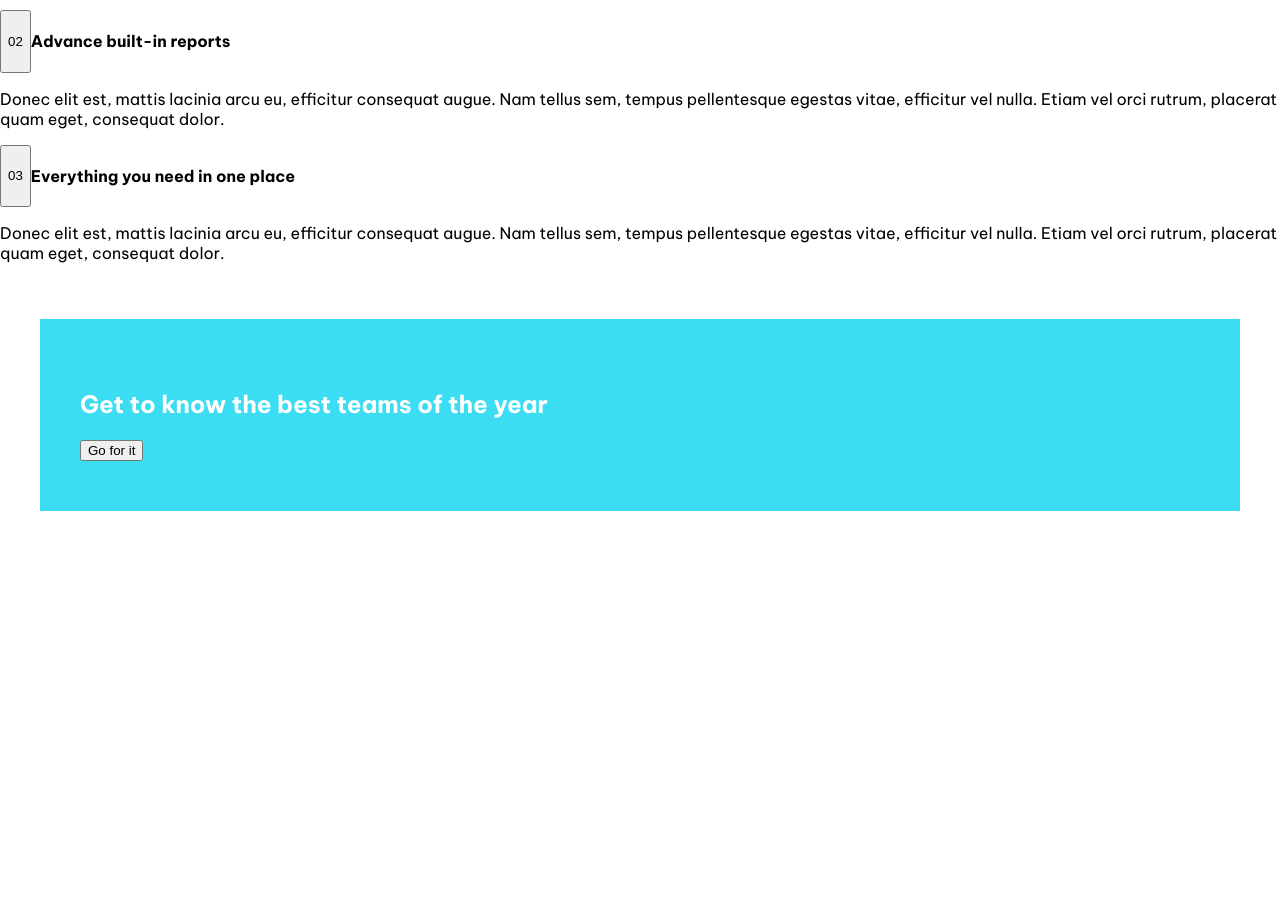
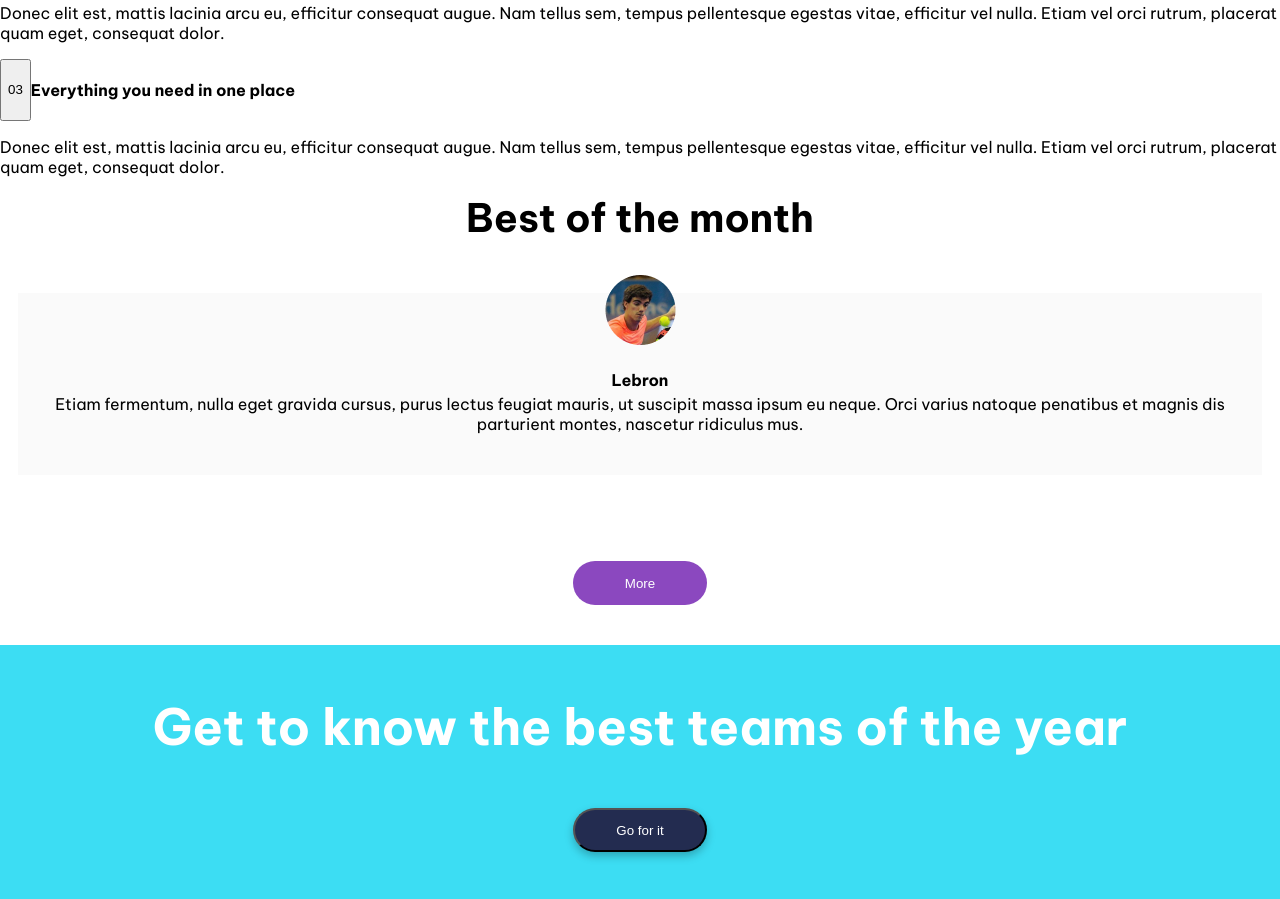
Before and after one commit to monkeynator7/primera-entrega-front-end1, a plain HTML site: page index.html in a window 1280 px wide. Shown: the part 1980-2879 px from the top of the page. Before the commit the page ends 2531 px from the top, so only its background shows below. Drawn offline with Linux system fonts and the light colour scheme.

Commit message:
cote: terminado navbar dos cuadros y best

```diff
--- a/css/style.css
+++ b/css/style.css
@@ -2,6 +2,7 @@ body {
     font-family: 'Be Vietnam Pro', sans-serif;
     margin: 0px;
 }
+
 /* navbar-start*/
 #barra-navegacion {
     display: flex;
@@ -12,19 +13,22 @@ body {
     margin-bottom: 64px;
     height: 60px;
     align-items: center;
-    gap:200px;
+    gap: 200px;
 }
+
 #logo-barra {
     width: 107.684px;
     height: 25px;
 
 }
-#lineas-barra{
+
+#lineas-barra {
     margin-top: 0;
     margin-bottom: 0;
     width: 30px;
     height: 30px;
 }
+
 /* navbar-end */
 
 /* main-start*/
@@ -73,11 +77,11 @@ body {
     color: white;
     border-style: none;
 }
+
 /* main */
 
 /* whats different */
-#uno-caja-celeste{
-    width: 480px;
+#uno-caja-celeste {
     margin-top: 40px;
     /* padding-top: 40px; */
     /* padding-bottom: 40px; */
@@ -89,7 +93,8 @@ body {
     flex-direction: column;
     gap: 50px;
 }
-#whats-h3{
+
+#whats-h3 {
     margin-top: 40px;
     margin-bottom: 0;
     margin-left: 20px;
@@ -99,7 +104,8 @@ body {
     font-size: 36px;
     font-style: normal;
 }
-#manage-p{
+
+#manage-p {
     margin-top: 0;
     margin-bottom: 40px;
     margin-left: 20px;
@@ -111,12 +117,141 @@ body {
 }
 
 /* caja-celeste2-start */
-#dos-caja-celeste{
-    margin: 40px;
+#dos-caja-celeste {
+    display: flex;
+    margin-top: 40px;
     background-color: #3CDDF3;
     padding: 50px 40px;
     color: white;
     flex-direction: column;
+    gap: 50px;
+    align-items: center;
+}
+
+#get-to {
+    margin: 0px;
+    display: flex;
+    text-align: center;
+    font-size: 50px;
+    margin-left: 20px;
+    margin-right: 20px;
 
 }
+
+#boton-2-caja-celeste {
+    color: white;
+    display: flex;
+    width: 134px;
+    height: 44px;
+    padding: 10px 20x;
+    justify-content: center;
+    align-items: center;
+    gap: 10px;
+    border-radius: 50px;
+    background: #232C50;
+    box-shadow: 0px 4px 8px 0px rgba(0, 0, 0, 0.25);
+}
+
 /* caja-celeste2-end */
+
+/* #contenedor-principal{
+    margin-top: 40px;
+    display: flex;
+    flex-direction: column;
+    align-items: center;
+}
+
+#titulo-contenedor-best{
+    display: flex;
+    color: #242E53;
+    justify-content: center;
+}
+
+#contenedor-imagen{
+    display: flex;
+    flex-direction: column;
+    text-align: center;
+    margin-bottom: 21px;
+}
+#contenedor-icono-lebron{
+    position: relative;
+    display: flex;
+}
+#imagen-lebron{
+    display: flex;
+    position: absolute;
+}
+#nombre-best{
+    top: 80px;
+    position: absolute;
+    text-align: center;
+    gap:21px;
+}
+
+#contenedor-gris{
+    background: #FAFAFA;
+    width: 445px;
+    height: 219px;
+    /* margin-top: 100px; */
+/* } */
+/*
+#texto-contenedor-gris{
+    color: #B9B9C1;
+    font-size: 16px;
+    font-style: normal;
+    font-weight: 500;
+    text-align: center;
+    padding-top: 30px;
+}
+
+#boton-best{
+    display: flex;
+    width: 134px;
+    height: 44px;
+    padding: 10px;
+    justify-content: center;
+    gap: 10px;
+    flex-shrink: 0;
+    border-radius: 50px;
+    background: #8B48BF;
+    color:white;
+} */
+
+#contenedor-best-month {
+    display: flex;
+    position: relative;
+    flex-direction: column;
+    text-align: center;
+    margin-left: 18px;
+    margin-right: 18px;
+}
+
+#contenedor-best-month h2{
+    margin-top: 0;
+    font-size: 39.214px;
+}
+
+#contenedor-gris {
+    position: absolute;
+    background-color: #FAFAFA;
+    top: 100px;
+    z-index: -1;
+    padding-top: 85px;
+    padding-left: 27px;
+    padding-right: 27px;
+    padding-bottom: 25px;
+}
+
+#boton-best {
+    width: 134px;
+    height: 44px;
+    padding: 10px;
+    border-radius: 50px;
+    background: #8B48BF;
+    color: white;
+    border-style: none;
+}
+#contenedor-boton-more{
+    /* position: absolute; */
+    margin-top: 150px;
+}
--- a/index.html
+++ b/index.html
@@ -12,7 +12,7 @@
 </head>
 
 <body>
-    <!-- Navbar -->
+    <!-- Navbar -Start-->
     <nav id="barra-navegacion">
         <div id="logo-barra">
             <img src="img/logo.svg" alt="logo-barra">
@@ -22,14 +22,7 @@
             <img src="img/icon-hamburger.svg" alt="lineas-barra">
         </div>
     </nav>
-
-
-
-
-
-
-
-    <!-- Navbar -->
+    <!-- Navbar - End -->
     <!-- Main Display -->
     <section>
         <div id="container-main">
@@ -49,9 +42,7 @@
         </div>
     </section>
     <!-- Main Display  -->
-
-
-    <!-- primer cuadro celeste-start-->
+    <!-- primer cuadro celeste - Start-->
     <section>
         <div id="uno-caja-celeste">
             <h3 id="whats-h3">What's different between pros?</h1>
@@ -59,8 +50,7 @@
                     software is tailor-made for modern digital product teams</p>
         </div>
     </section>
-    <!-- primer cuadro celeste-start-->
-
+    <!-- primer cuadro celeste - End-->
     <!-- Caracteristicas Pro - Start -->
     <div class="column">
         <div class="flex contenido-texto">
@@ -93,16 +83,35 @@
         </div>
     </div>
     <!-- Caracteristicas Pro - End -->
-
-    <!-- segundo cuadro celeste -->
+    <!-- best of the month - Start -->
+    <section>
+        <div id="contenedor-best-month">
+            <h2>Best of the month</h2>
+            <div>
+                <div>
+                    <img src="img/avatar.lebron.png" alt="">
+                    <h4>Lebron</h4>
+                </div>
+                <div id="contenedor-gris">
+                    <p>Etiam fermentum, nulla eget gravida cursus, purus lectus feugiat mauris,
+                        ut suscipit massa ipsum eu neque. Orci varius natoque penatibus et magnis dis parturient montes,
+                        nascetur ridiculus mus.</p>
+                </div>
+            </div>
+            <div id="contenedor-boton-more">
+                <button id="boton-best">More</button>
+            </div>
+        </div>
+    </section>
+    <!-- best of the month - End -->
+    <!-- segundo cuadro celeste -Start -->
     <section>
         <div id="dos-caja-celeste">
-            <h2>Get to know the best teams of the year</h2>
-            <button>Go for it</button>
+            <h2 id="get-to">Get to know the best teams of the year</h2>
+            <button id="boton-2-caja-celeste">Go for it</button>
         </div>
     </section>
-
-    <!-- segundo cuadro celeste -->
+    <!-- segundo cuadro celeste - End-->
 </body>
 
 </html>
```
